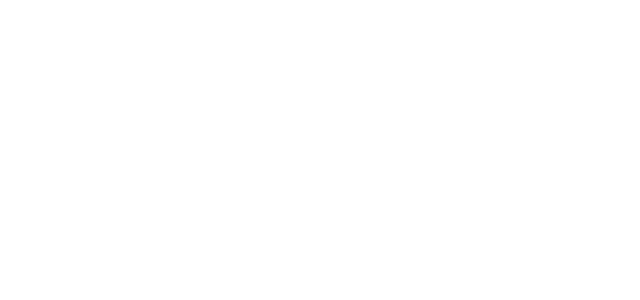
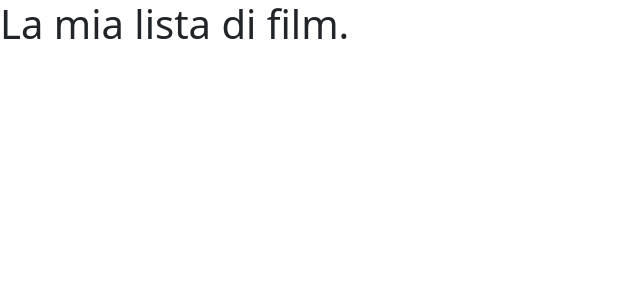
Before and after one commit to stefanosorrenti/react-movie-filter, a React (Vite) app: page / in a window 1280 px wide. Shown: the top 300 px of the page, without its empty margins (0-640 px from the left). Built offline with nearby package versions, Linux system fonts and the light colour scheme.

Commit message:
add bootstrap, bootstrap icons and AppHeader component

```diff
--- a/index.html
+++ b/index.html
@@ -1,13 +1,23 @@
 <!doctype html>
 <html lang="en">
+
 <head>
   <meta charset="UTF-8" />
   <link rel="icon" type="image/svg+xml" href="/favicon.svg" />
   <meta name="viewport" content="width=device-width, initial-scale=1.0" />
   <title>react-movie-filter</title>
+
+  <!--Bootstrap CDN-->
+  <link href="https://cdn.jsdelivr.net/npm/bootstrap@5.3.8/dist/css/bootstrap.min.css" rel="stylesheet"
+    integrity="sha384-sRIl4kxILFvY47J16cr9ZwB07vP4J8+LH7qKQnuqkuIAvNWLzeN8tE5YBujZqJLB" crossorigin="anonymous">
+
+    <!--Bootstrap ICON-->
+    <link rel="stylesheet" href="https://cdn.jsdelivr.net/npm/bootstrap-icons@1.13.1/font/bootstrap-icons.min.css">
 </head>
+
 <body>
   <div id="root"></div>
   <script type="module" src="/src/main.jsx"></script>
 </body>
+
 </html>
--- a/src/App.jsx
+++ b/src/App.jsx
@@ -1,10 +1,13 @@
+//IMPORT
+import AppHeader from "./components/AppHeader"
+
 
 function App() {
 
 
   return (
     <>
-
+      <AppHeader />
     </>
   )
 }
--- /dev/null
+++ b/src/components/AppHeader.jsx
@@ -0,0 +1,11 @@
+export default function AppHeader ()  {
+
+
+    return (
+
+        /* Header */
+        <header>
+            <h1>La mia lista di film.</h1>
+        </header>
+    )
+}
```
Lines whose indentation alone changed are shown as unchanged.
